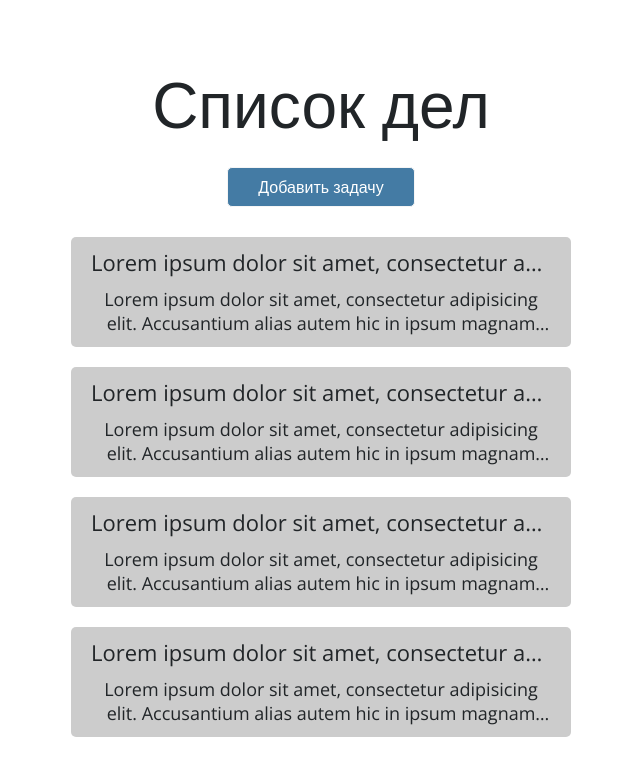
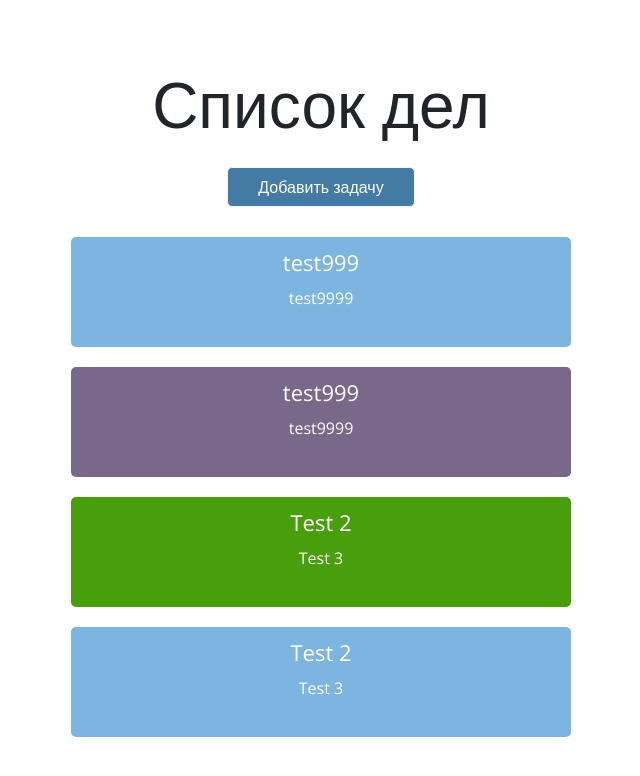
Before and after one commit to evd3v/todolist-vue, a Vue app: page / in a window 1280 px wide. Shown: the top 776 px of the page, without its empty margins (319-959 px from the left). Built offline with nearby package versions, Linux system fonts and the light colour scheme; no server answers; data requests are answered from the project's data file.

Commit message:
add task statuses logic, some UI updates

```diff
--- a/src/assets/sass/_variables.sass
+++ b/src/assets/sass/_variables.sass
@@ -6,3 +6,6 @@
   --white: #ffffff
   --dark-grayish-blue: #88a3b2
   --vivid-orange: #e06e1a
+  --dark-green: #499e0b
+  --dark-violet: #7a688b
+  --soft-blue: #7bb5e0
--- /dev/null
+++ b/src/components/TaskCard.vue
@@ -0,0 +1,80 @@
+<template lang="pug">
+  .task-card(:data-status='status.title')
+    .task-card-title
+      | {{ task.title }}
+    .task-card-description
+      | {{ task.description }}
+</template>
+
+<script>
+import { getTaskStatusById } from '@/helpers'
+
+export default {
+  name: 'TaskCard',
+  props: {
+    task: {
+      /** @type Task */
+      type: Object,
+      required: true
+    }
+  },
+  computed: {
+    status() {
+      return getTaskStatusById(this.task.status)
+    }
+  }
+}
+</script>
+
+<style lang="sass" scoped>
+.task-card
+  display: flex
+  flex-direction: column
+  padding: 10px 20px
+  height: 90px
+  width: 100%
+  text-align: center
+  background-color: #ccc
+  transition: all 0.3s cubic-bezier(.25,.8,.25,1)
+  border-radius: 5px
+  color: var(--white)
+
+  @media (min-width: 576px)
+    height: 110px
+
+  &:not(:first-child)
+    margin-top: 20px
+
+  &:hover
+    cursor: pointer
+    opacity: 0.8
+    box-shadow: 0 14px 28px rgba(0,0,0,0.25), 0 10px 10px rgba(0,0,0,0.22)
+
+  &[data-status="to-do"]
+    background-color: var(--soft-blue)
+
+  &[data-status="in-progress"]
+    background-color: var(--dark-violet)
+
+  &[data-status="done"]
+    background-color: var(--dark-green)
+
+  &-title
+    font-size: 16px
+    white-space: nowrap
+    overflow: hidden
+    text-overflow: ellipsis
+    @media (min-width: 576px)
+      font-size: 22px
+
+  &-description
+    display: -webkit-box
+    -webkit-line-clamp: 2
+    -webkit-box-orient: vertical
+    overflow: hidden
+    text-overflow: ellipsis
+    margin-top: 10px
+    font-size: 14px
+    @media (min-width: 576px)
+      font-size: 16px
+</style>
--- a/src/components/TodoCard.vue
+++ /dev/null
@@ -1,47 +0,0 @@
-<template lang="pug">
-  .todo-card
-    .todo-card-title
-      | Lorem ipsum dolor sit amet, consectetur adipisicing elit. Asperiores, at beatae ea error est explicabo fugit in inventore iusto labore, maiores nobis officia porro qui quisquam veritatis voluptas voluptates voluptatibus?
-    .todo-card-description
-      | Lorem ipsum dolor sit amet, consectetur adipisicing elit. Accusantium alias autem hic in ipsum magnam nisi odio optio saepe tempore? Ad corporis delectus labore officiis possimus. Deleniti eius reprehenderit sunt.
-</template>
-
-<script>
-export default {
-  name: 'TodoCard'
-}
-</script>
-
-<style lang="sass" scoped>
-.todo-card
-  display: flex
-  flex-direction: column
-  padding: 10px 20px
-  height: 110px
-  text-align: center
-  background-color: #ccc
-  transition: all 0.3s cubic-bezier(.25,.8,.25,1)
-  border-radius: 5px
-
-  &:not(:first-child)
-    margin-top: 20px
-
-  &:hover
-    cursor: pointer
-    box-shadow: 0 14px 28px rgba(0,0,0,0.25), 0 10px 10px rgba(0,0,0,0.22)
-
-  &-title
-    font-size: 22px
-    white-space: nowrap
-    overflow: hidden
-    text-overflow: ellipsis
-
-  &-description
-    display: -webkit-box
-    -webkit-line-clamp: 2
-    -webkit-box-orient: vertical
-    overflow: hidden
-    text-overflow: ellipsis
-    margin-top: 10px
-    font-size: 18px
-</style>
--- a/src/components/base/BaseButton.vue
+++ b/src/components/base/BaseButton.vue
@@ -57,6 +57,17 @@ export default {
   align-items: center
   justify-content: center
   white-space: nowrap
+  transition: all ease-in-out .2s
+
+  &:hover
+    cursor: pointer
+    opacity: 0.8
+
+  &:focus
+    outline: none
+
+  &:active
+    transform: scale(1.05)
 
   .loading
     display: none
--- /dev/null
+++ b/src/const/index.js
@@ -0,0 +1,5 @@
+export const taskStatuses = [
+  { id: 1, title: 'to-do' },
+  { id: 2, title: 'in-progress' },
+  { id: 3, title: 'done' }
+]
--- /dev/null
+++ b/src/helpers/index.js
@@ -0,0 +1,10 @@
+import { taskStatuses } from '@/const'
+
+/**
+ * Returns status object by status id
+ * @param id
+ * @return {{id: number, title: string}}
+ */
+export const getTaskStatusById = (id) => {
+  return taskStatuses.find((status) => status.id === id)
+}
--- a/src/views/Main.vue
+++ b/src/views/Main.vue
@@ -4,29 +4,26 @@
       | Список дел
     base-button(label="Добавить задачу" variant="primary")
     .main-page-todos(v-if='!loading')
-      todo-card
-      todo-card
-      todo-card
-      todo-card
+      task-card(v-for='task in tasks' :key='task.id' :task='task')
     circular-preloader(v-else)
 </template>
 
 <script>
-import TodoCard from '@/components/TodoCard'
+import TaskCard from '@/components/TaskCard'
 import BaseButton from '@/components/base/BaseButton'
 import { tasksRequest } from '@/api'
 import CircularPreloader from '@/components/base/CircularPreloader'
 export default {
   name: 'MainPage',
-  components: { CircularPreloader, BaseButton, TodoCard },
+  components: { CircularPreloader, BaseButton, TaskCard },
   data() {
     return {
       loading: true,
-      todos: []
+      tasks: []
     }
   },
   async mounted() {
-    this.todos = await tasksRequest
+    this.tasks = await tasksRequest
       .listTasks()
       .finally(() => (this.loading = false))
   }
@@ -40,7 +37,9 @@ export default {
   align-items: center
   &-todos
     margin: 30px auto
-    max-width: 500px
+    width: 100%
+    @media (min-width: 576px)
+      max-width: 500px
 
 ::v-deep.circular-preloader
   margin-top: 50px
```
